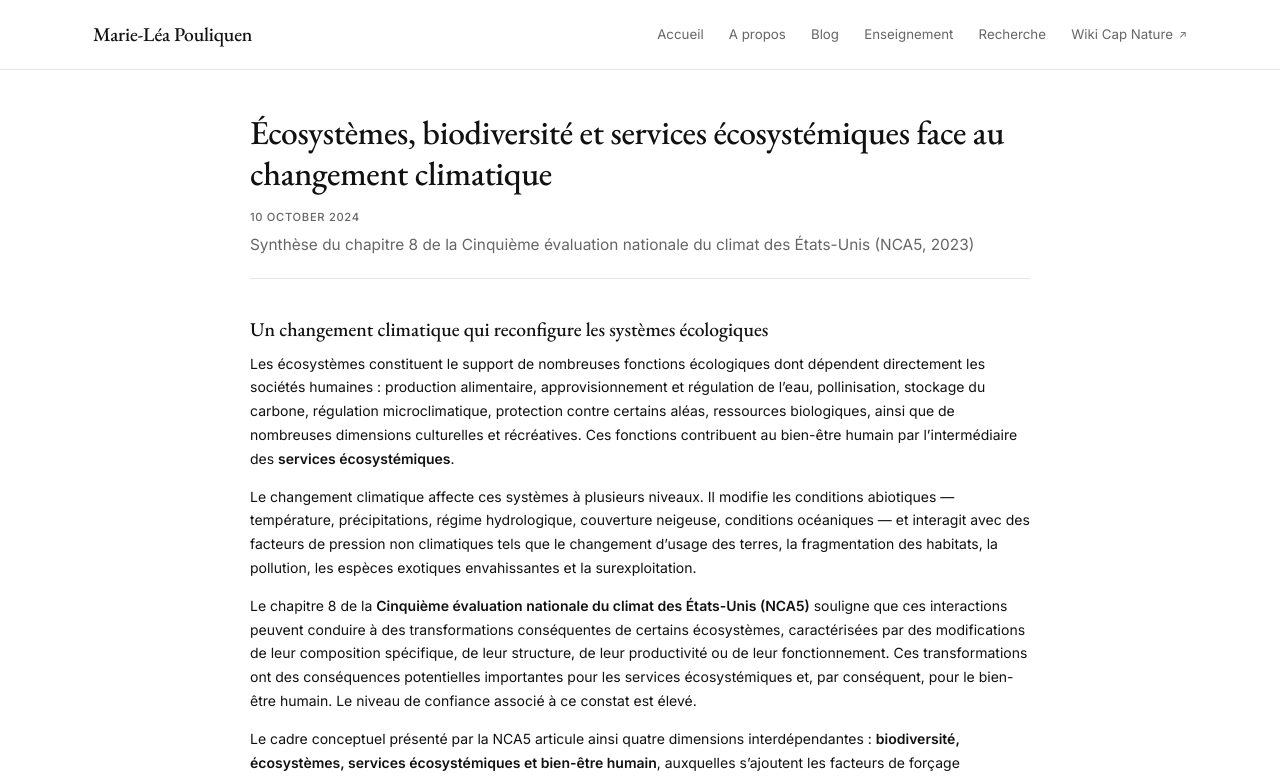
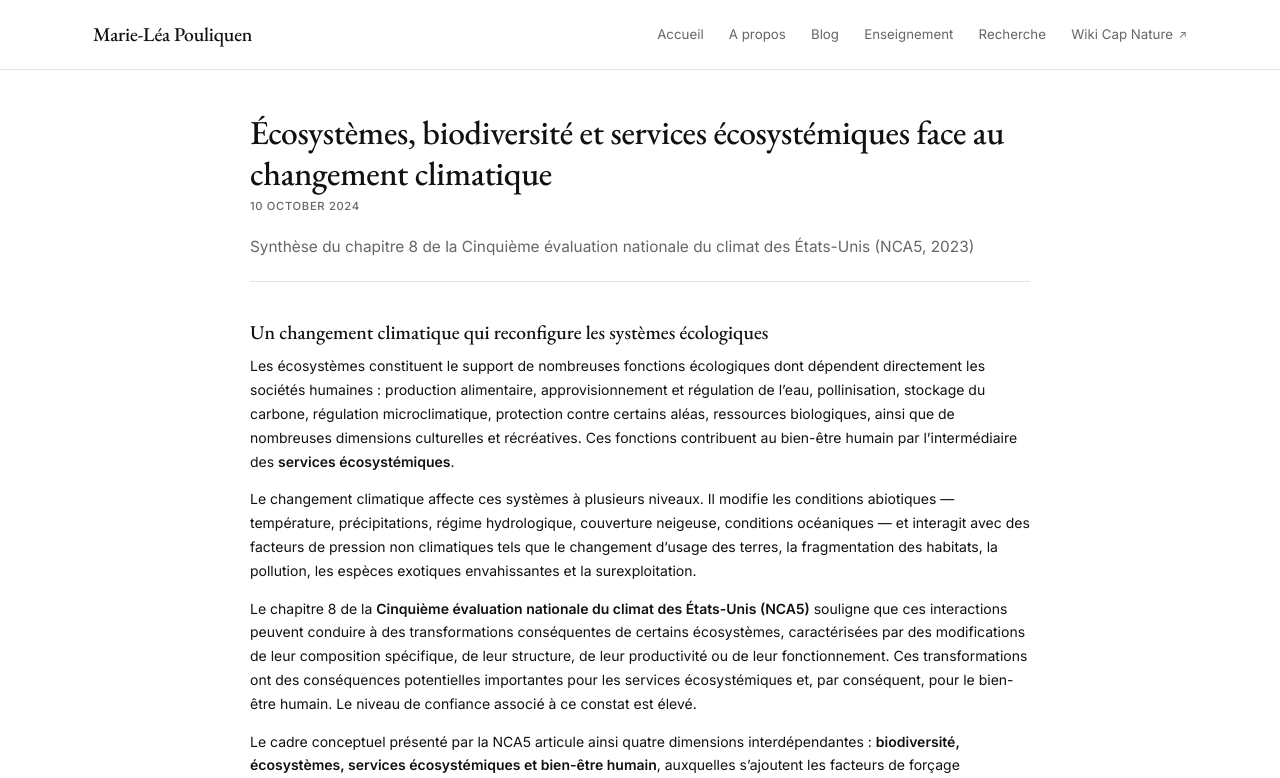
Before and after one commit to marieleapouliquen/marieleapouliquen.github.io, a Jekyll site: the page built from _syntheses/Blog - Ecosystemes et biodiversite.md, in a window 1280 px wide. Shown: the top 778 px of the page. Built offline with Jekyll 4.4.1, drawn with Linux system fonts in a browser that asks for light colours.

Commit message:
Add styles for synthesis metadata
Added styles for synthesis metadata including margins for title, date, and venue.

```diff
--- a/assets/css/main.css
+++ b/assets/css/main.css
@@ -1439,7 +1439,12 @@ body.page-accordion .cv-header h1 { margin: 0 0 0.5rem 0; }
 }
 
 /* ---------- Page d'une synthèse ---------- */
-.synthese-title { margin: 0.3rem 0 0.5rem 0; }
+.synthese-meta {
+  margin-top: -0.8rem;
+  margin-bottom: 1.5rem;
+}
+.synthese-meta .blog-date  { margin-bottom: 0.2rem; }
+.synthese-meta .blog-venue { margin-bottom: 0; }
 
 .synthese-summary {
   font-size: 1.1rem;
```
